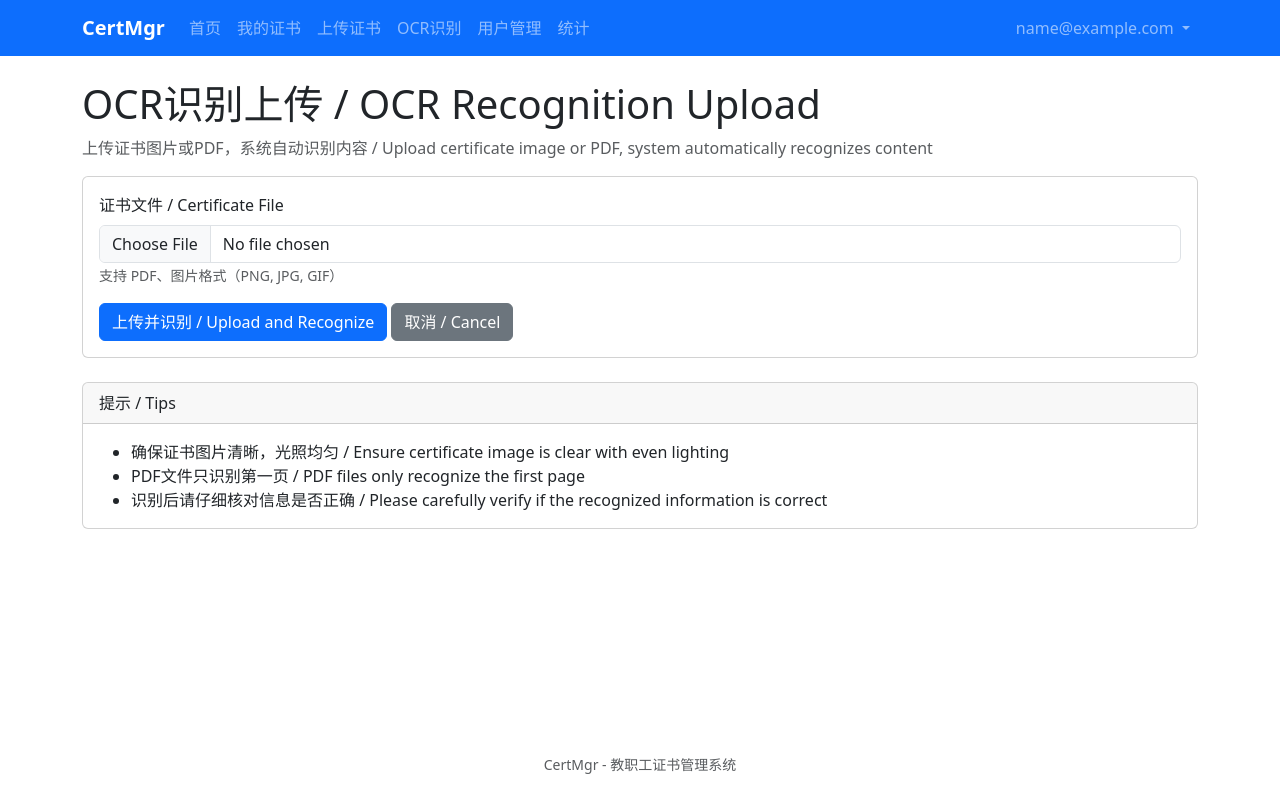
After one commit to zb262035/CertMgr, a Flask app: page /certificates/ocr/upload in a window 1280 px wide. The commit adds this page. Run offline with Flask 3, Linux system fonts and the light colour scheme; a user stored in the database is signed in; tables that the repository leaves empty hold one stand-in row (values such as "Sample post"); some libraries are stand-ins or nearby versions.

Commit message:
feat(02-core-04): add OCR certificate entry with PaddleOCR
- Add OCRService with PaddleOCR integration for local certificate recognition
- Add OCR type detection (4 standard types + special)
- Add OCR field extraction for each certificate type
- Add /certificates/ocr/upload route for upload and OCR processing
- Add /certificates/ocr/confirm route for confirmation and save
- Add ocr_upload.html template with drag-and-drop upload interface
- Add ocr_confirm.html template with editable fields for correction
- Add OCR navigation link to base template

OCR flow: upload -> auto-recognize (type + fields) -> user confirm -> direct save

Co-Authored-By: Claude Opus 4.6 <noreply@anthropic.com>

```diff
--- a/app/blueprints/certificates/routes.py
+++ b/app/blueprints/certificates/routes.py
@@ -125,6 +125,121 @@ def file(cert_id):
     return send_file(file_full_path, mimetype=certificate.file_mime_type)
 
 
+@certificates_bp.route('/ocr/upload', methods=['GET', 'POST'])
+@login_required
+def ocr_upload():
+    """OCR upload page - accepts certificate image/PDF, runs OCR, shows confirmation."""
+    if request.method == 'GET':
+        return render_template('certificates/ocr_upload.html')
+
+    # Handle file upload
+    if 'file' not in request.files:
+        flash('请选择文件 / Please select a file', 'danger')
+        return redirect(request.url)
+
+    file = request.files['file']
+    if file.filename == '':
+        flash('请选择文件 / Please select a file', 'danger')
+        return redirect(request.url)
+
+    # Validate file type
+    allowed = {'pdf', 'png', 'jpg', 'jpeg', 'gif'}
+    ext = file.filename.rsplit('.', 1)[-1].lower() if '.' in file.filename else ''
+    if ext not in allowed:
+        flash('不支持的文件格式 / Unsupported file format', 'danger')
+        return redirect(request.url)
+
+    try:
+        # Save file temporarily for OCR
+        import uuid
+        temp_filename = f'ocr_temp_{uuid.uuid4().hex}.{ext}'
+        temp_path = os.path.join(current_app.config['UPLOAD_FOLDER'], temp_filename)
+        file.save(temp_path)
+
+        # Run OCR
+        from app.services.ocr_service import OCRService
+        result = OCRService.recognize_certificate(
+            temp_path,
+            file.content_type or f'application/{ext}'
+        )
+
+        # Clean up temp file
+        if os.path.exists(temp_path):
+            os.remove(temp_path)
+
+        if not result['success']:
+            flash(result.get('error', 'OCR识别失败 / OCR recognition failed'), 'danger')
+            return redirect(request.url)
+
+        # Store OCR result in session for confirmation
+        import json
+        session['ocr_result'] = {
+            'type': result['type'],
+            'title': result['title'],
+            'fields': result['fields'],
+            'file_mime_type': file.content_type,
+            'filename': file.filename,
+        }
+
+        return render_template('certificates/ocr_confirm.html',
+                               ocr_result=result,
+                               filename=file.filename,
+                               FIELD_SCHEMAS=FIELD_SCHEMAS)
+
+    except Exception as e:
+        flash(f'处理失败 / Processing failed: {str(e)}', 'danger')
+        return redirect(url_for('certificates.ocr_upload'))
+
+
+@certificates_bp.route('/ocr/confirm', methods=['POST'])
+@login_required
+def ocr_confirm():
+    """Confirm OCR results and save certificate."""
+    import json
+
+    ocr_result = session.get('ocr_result')
+    if not ocr_result:
+        flash('会话过期，请重新上传 / Session expired, please upload again', 'warning')
+        return redirect(url_for('certificates.ocr_upload'))
+
+    try:
+        # Get form data
+        title = request.form.get('title')
+        cert_type_name = request.form.get('certificate_type')
+        dynamic_fields_json = request.form.get('dynamic_fields_json', '{}')
+        dynamic_fields = json.loads(dynamic_fields_json) if dynamic_fields_json else {}
+
+        # Find certificate type
+        from app.models.certificate import CertificateType
+        cert_type = CertificateType.query.filter_by(name=cert_type_name).first()
+        if not cert_type:
+            flash('未找到证书类型 / Certificate type not found', 'danger')
+            return redirect(url_for('certificates.ocr_upload'))
+
+        # Create certificate (no file for OCR flow - file_path will be empty)
+        certificate = Certificate(
+            user_id=current_user.id,
+            title=title,
+            certificate_type_id=cert_type.id,
+            file_path='',  # OCR flow doesn't store file yet
+            original_filename=ocr_result.get('filename', ''),
+            file_mime_type=ocr_result.get('file_mime_type', ''),
+            fields=dynamic_fields
+        )
+        db.session.add(certificate)
+        db.session.commit()
+
+        # Clear session
+        session.pop('ocr_result', None)
+
+        flash('证书创建成功 / Certificate created successfully', 'success')
+        return redirect(url_for('certificates.detail', cert_id=certificate.id))
+
+    except Exception as e:
+        flash(f'创建失败 / Creation failed: {str(e)}', 'danger')
+        return redirect(url_for('certificates.ocr_upload'))
+
+
 @certificates_bp.route('/import', methods=['GET', 'POST'])
 @login_required
 @admin_required
--- a/app/templates/base.html
+++ b/app/templates/base.html
@@ -28,6 +28,9 @@
                         </li>
                         <li class="nav-item">
                             <a class="nav-link" href="{{ url_for('certificates.upload') }}">上传证书</a>
+                        </li>
+                        <li class="nav-item">
+                            <a class="nav-link" href="{{ url_for('certificates.ocr_upload') }}">OCR识别</a>
                         </li>
                         {% if current_user.is_admin %}
                         <li class="nav-item">
--- /dev/null
+++ b/app/templates/certificates/ocr_upload.html
@@ -0,0 +1,95 @@
+{% extends "base.html" %}
+
+{% block title %}OCR识别上传 - CertMgr{% endblock %}
+
+{% block content %}
+<h1>OCR识别上传 / OCR Recognition Upload</h1>
+<p class="text-muted">上传证书图片或PDF，系统自动识别内容 / Upload certificate image or PDF, system automatically recognizes content</p>
+
+<div class="card mb-4">
+    <div class="card-body">
+        <form method="POST" enctype="multipart/form-data" id="ocr-upload-form">
+            <div class="mb-3">
+                <label class="form-label">证书文件 / Certificate File</label>
+                <input type="file" name="file" id="file-input" class="form-control"
+                       accept=".pdf,.png,.jpg,.jpeg,.gif" required>
+                <small class="text-muted">支持 PDF、图片格式（PNG, JPG, GIF）</small>
+            </div>
+
+            <div id="preview-container" class="mb-3" style="display: none;">
+                <label class="form-label">预览 / Preview</label>
+                <img id="preview-image" class="img-thumbnail" style="max-height: 300px;">
+            </div>
+
+            <div class="mb-3">
+                <div class="progress" id="upload-progress" style="display: none;">
+                    <div class="progress-bar" role="progressbar" style="width: 0%"></div>
+                </div>
+                <div id="ocr-status" class="text-muted" style="display: none;"></div>
+            </div>
+
+            <button type="submit" class="btn btn-primary" id="submit-btn">
+                上传并识别 / Upload and Recognize
+            </button>
+            <a href="{{ url_for('certificates.list') }}" class="btn btn-secondary">取消 / Cancel</a>
+        </form>
+    </div>
+</div>
+
+<div class="card">
+    <div class="card-header">提示 / Tips</div>
+    <div class="card-body">
+        <ul class="mb-0">
+            <li>确保证书图片清晰，光照均匀 / Ensure certificate image is clear with even lighting</li>
+            <li>PDF文件只识别第一页 / PDF files only recognize the first page</li>
+            <li>识别后请仔细核对信息是否正确 / Please carefully verify if the recognized information is correct</li>
+        </ul>
+    </div>
+</div>
+{% endblock %}
+
+{% block extra_js %}
+<script>
+document.addEventListener('DOMContentLoaded', function() {
+    const fileInput = document.getElementById('file-input');
+    const previewContainer = document.getElementById('preview-container');
+    const previewImage = document.getElementById('preview-image');
+    const form = document.getElementById('ocr-upload-form');
+    const submitBtn = document.getElementById('submit-btn');
+    const progress = document.getElementById('upload-progress');
+    const status = document.getElementById('ocr-status');
+
+    // Preview image on select
+    fileInput.addEventListener('change', function() {
+        const file = this.files[0];
+        if (file && file.type.startsWith('image/')) {
+            const reader = new FileReader();
+            reader.onload = function(e) {
+                previewImage.src = e.target.result;
+                previewContainer.style.display = 'block';
+            };
+            reader.readAsDataURL(file);
+        } else {
+            previewContainer.style.display = 'none';
+        }
+    });
+
+    // Show loading state on submit
+    form.addEventListener('submit', function() {
+        submitBtn.disabled = true;
+        submitBtn.innerHTML = '识别中... / Recognizing...';
+        progress.style.display = 'block';
+        status.style.display = 'block';
+        status.textContent = '正在识别证书内容... / Recognizing certificate content...';
+
+        // Animate progress bar
+        let width = 0;
+        const interval = setInterval(function() {
+            width += 10;
+            if (width > 90) clearInterval(interval);
+            progress.querySelector('.progress-bar').style.width = width + '%';
+        }, 300);
+    });
+});
+</script>
+{% endblock %}
```
Also changed, not shown: app/services/ocr_service.py (added, +202 -0 lines), app/templates/certificates/ocr_confirm.html (added, +138 -0 lines).
